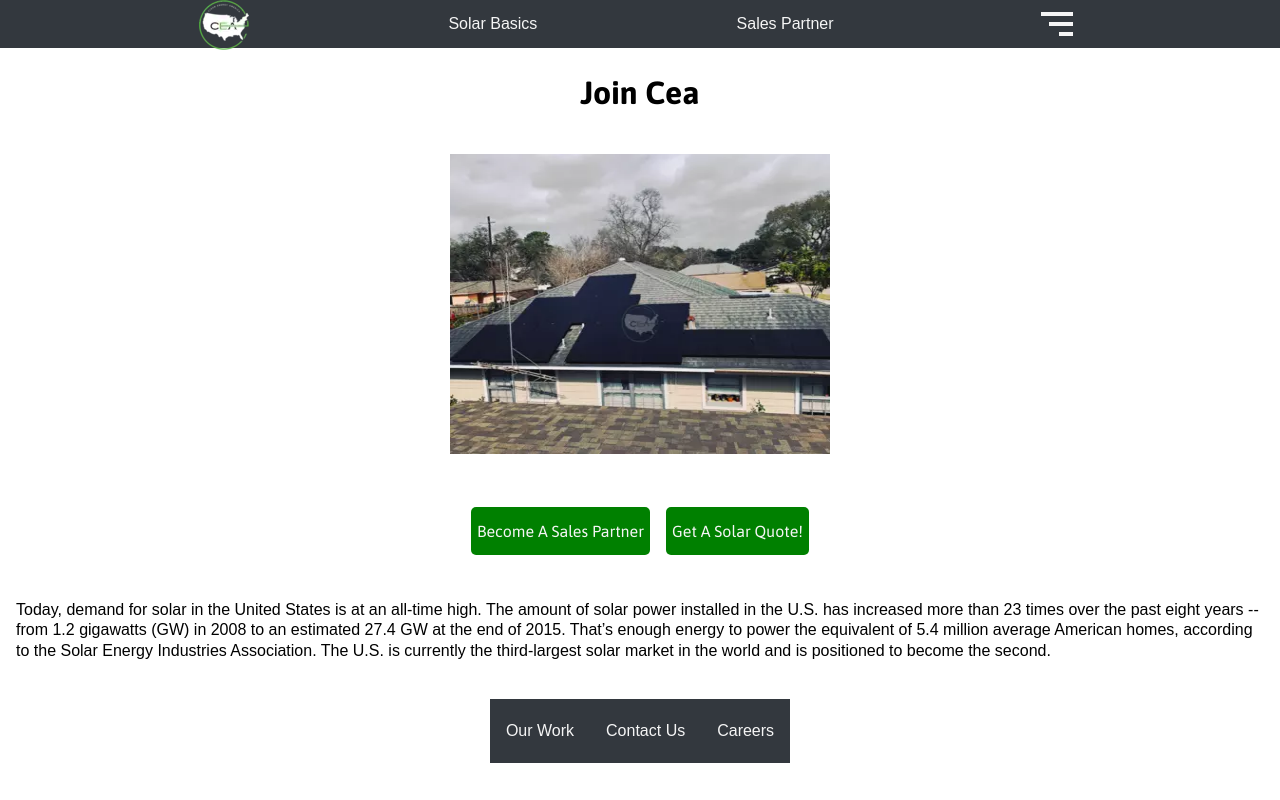
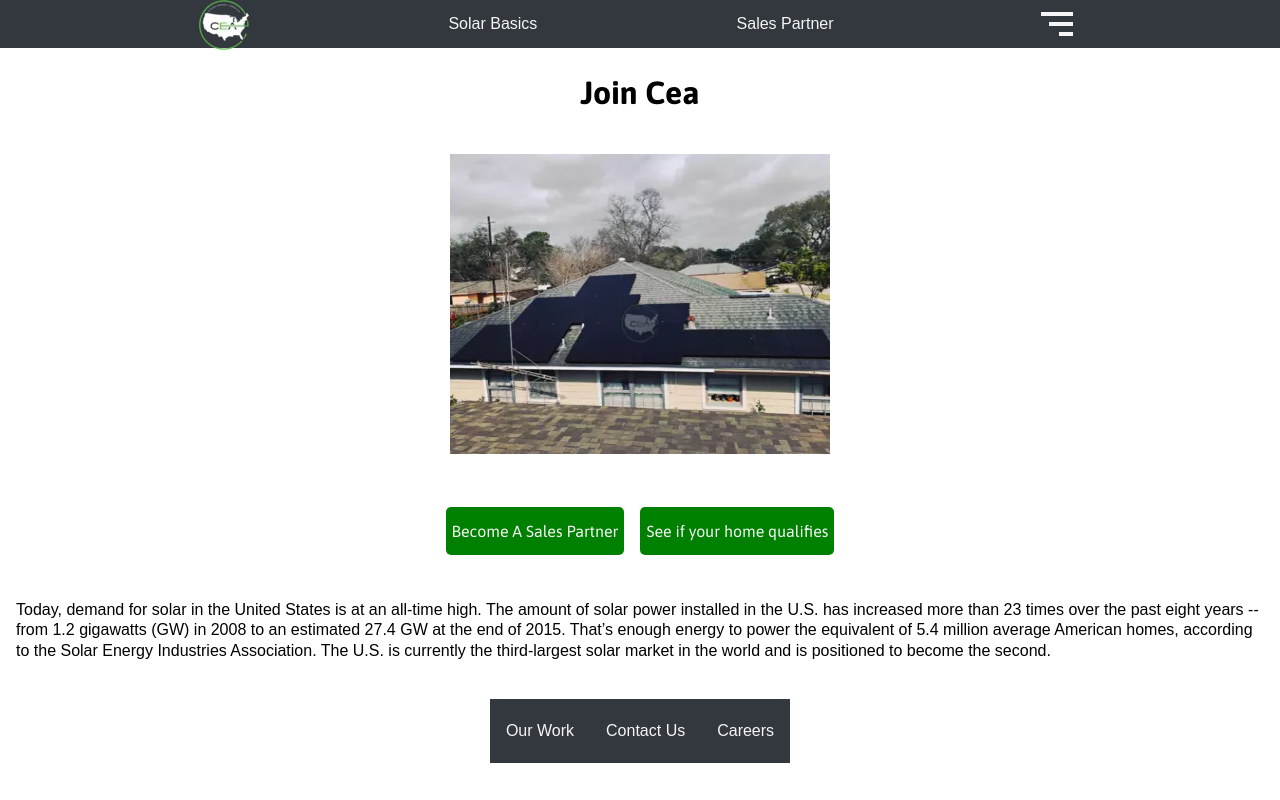
Before and after one commit to eric-santosCEA/second-solarcea, a React (Create React App) app: page /sales-partner in a window 1280 px wide. Built offline with nearby package versions, Linux system fonts and the light colour scheme.

Commit message:
minor text changes, errors on console

```diff
--- a/src/components/Home.js
+++ b/src/components/Home.js
@@ -12,7 +12,7 @@
       </div>
 
       {/* info section */}
-      <section className="info">
+      <section className="white-info">
         <h3>Lorem ipsum dolor sit.</h3>
         <h1>Lorem ipsum dolor sit amet.</h1>
         <p>
--- a/src/components/SalesPartner.js
+++ b/src/components/SalesPartner.js
@@ -20,7 +20,7 @@
           <button className="btn">Become A Sales Partner</button>
         </a>
         <a href="https://clean-energy-america.estimate.demand-iq.com/">
-          <button className="btn">Get A Solar Quote!</button>
+          <button className="btn">See if your home qualifies</button>
         </a>
       </section>
       <div className="quote">
```
